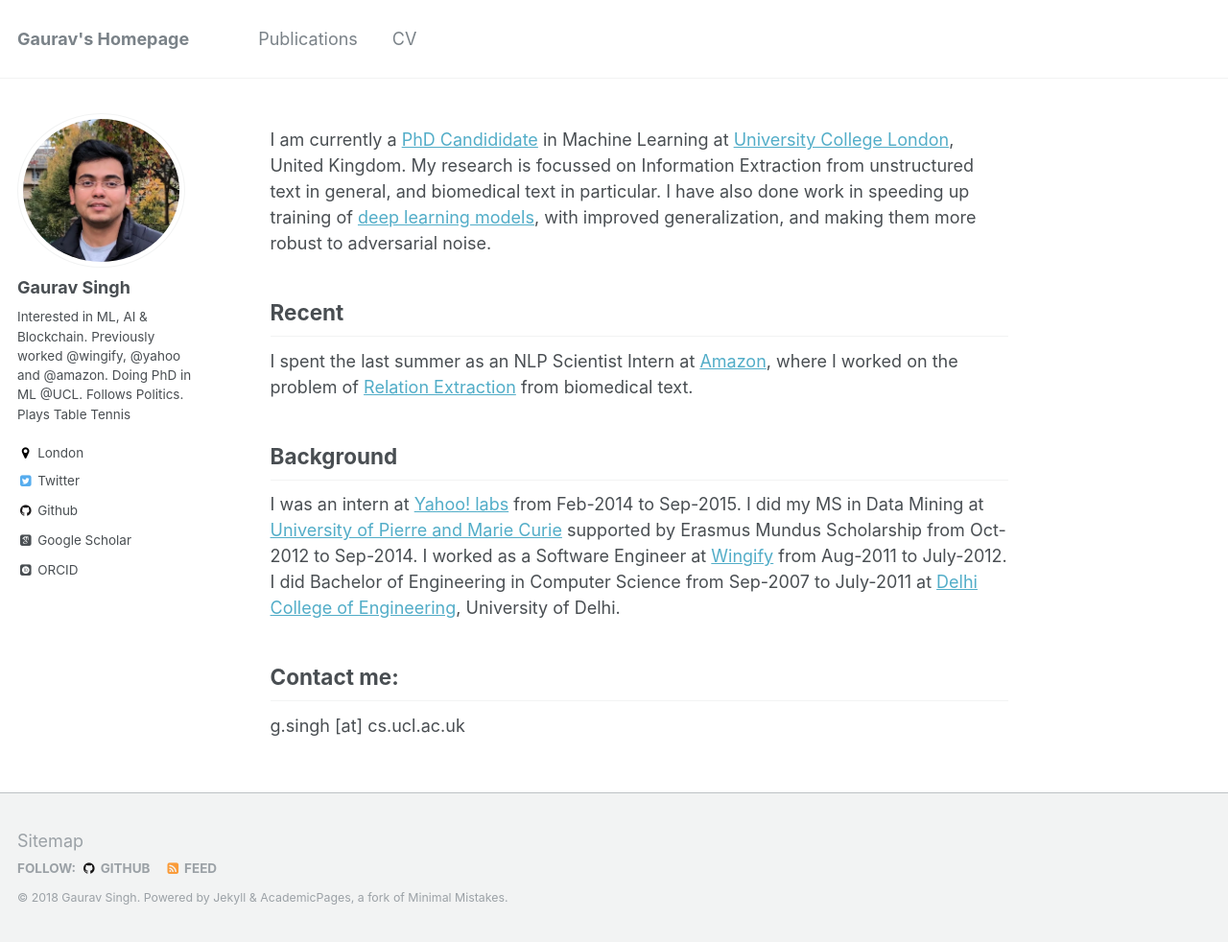
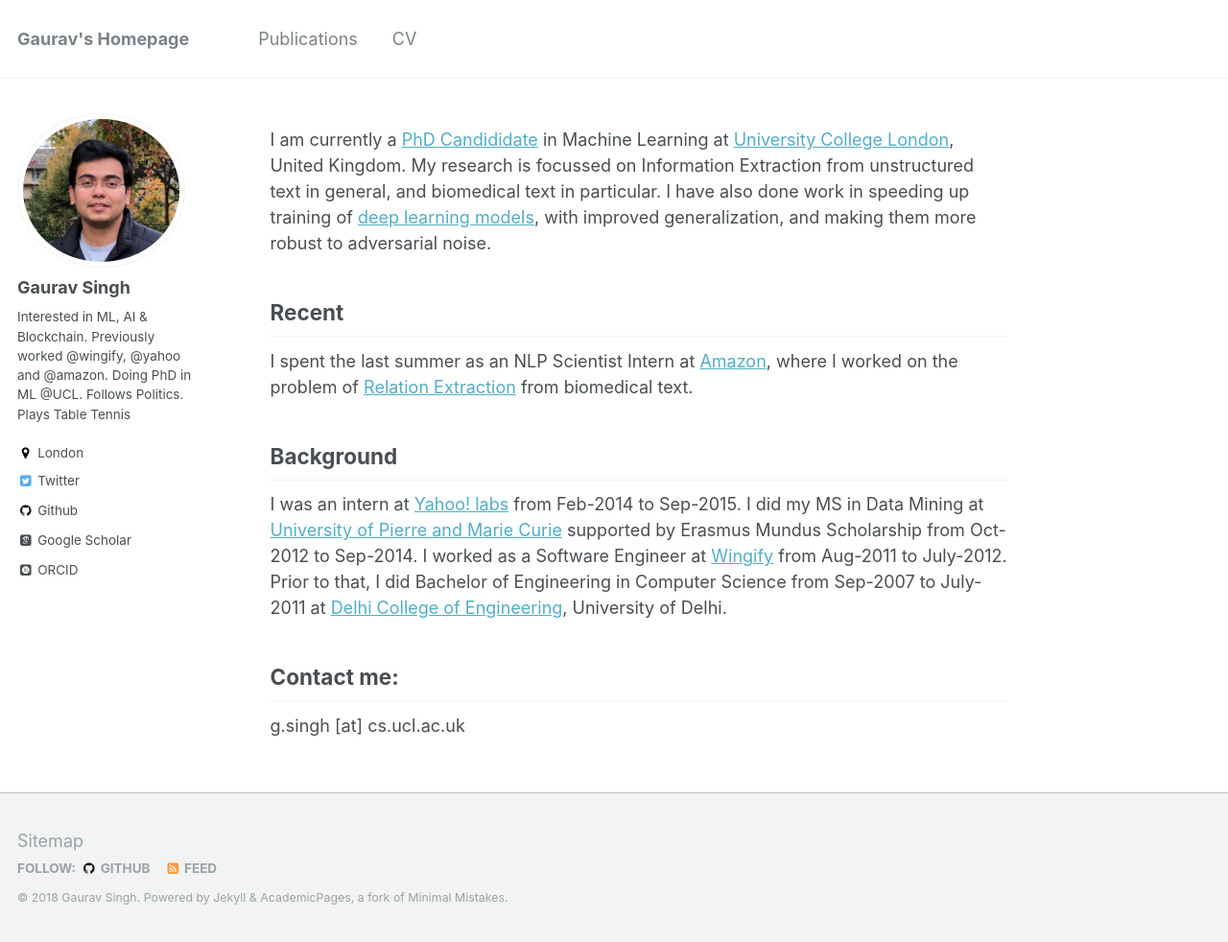
Before and after one commit to gauravsc/gauravsc.github.io, a Jekyll site: the page built from _pages/about.md, in a window 1280 px wide and 982 px high. Shown: the whole window at 96% size. Built offline with Jekyll 4.4.1, drawn with Linux system fonts in a browser that asks for light colours; some web fonts are replaced.

```diff
--- a/_pages/about.md
+++ b/_pages/about.md
@@ -16,7 +16,7 @@
 
 Background
 ------
-I was an intern at <a href ="https://research.yahoo.com/">Yahoo! labs</a> from Feb-2014 to Sep-2015. I did my MS in Data Mining at <a href = "http://www.upmc.fr/en/">University of Pierre and Marie Curie</a> supported by Erasmus Mundus Scholarship from Oct-2012 to Sep-2014. I worked as a Software Engineer at <a href="http://wingify.com/">Wingify</a> from Aug-2011 to July-2012. I did Bachelor of Engineering in Computer Science from Sep-2007 to July-2011 at <a href="http://dtu.ac.in/">Delhi College of Engineering</a>, University of Delhi.
+I was an intern at <a href ="https://research.yahoo.com/">Yahoo! labs</a> from Feb-2014 to Sep-2015. I did my MS in Data Mining at <a href = "http://www.upmc.fr/en/">University of Pierre and Marie Curie</a> supported by Erasmus Mundus Scholarship from Oct-2012 to Sep-2014. I worked as a Software Engineer at <a href="http://wingify.com/">Wingify</a> from Aug-2011 to July-2012. Prior to that, I did Bachelor of Engineering in Computer Science from Sep-2007 to July-2011 at <a href="http://dtu.ac.in/">Delhi College of Engineering</a>, University of Delhi.
 
 
 
```
